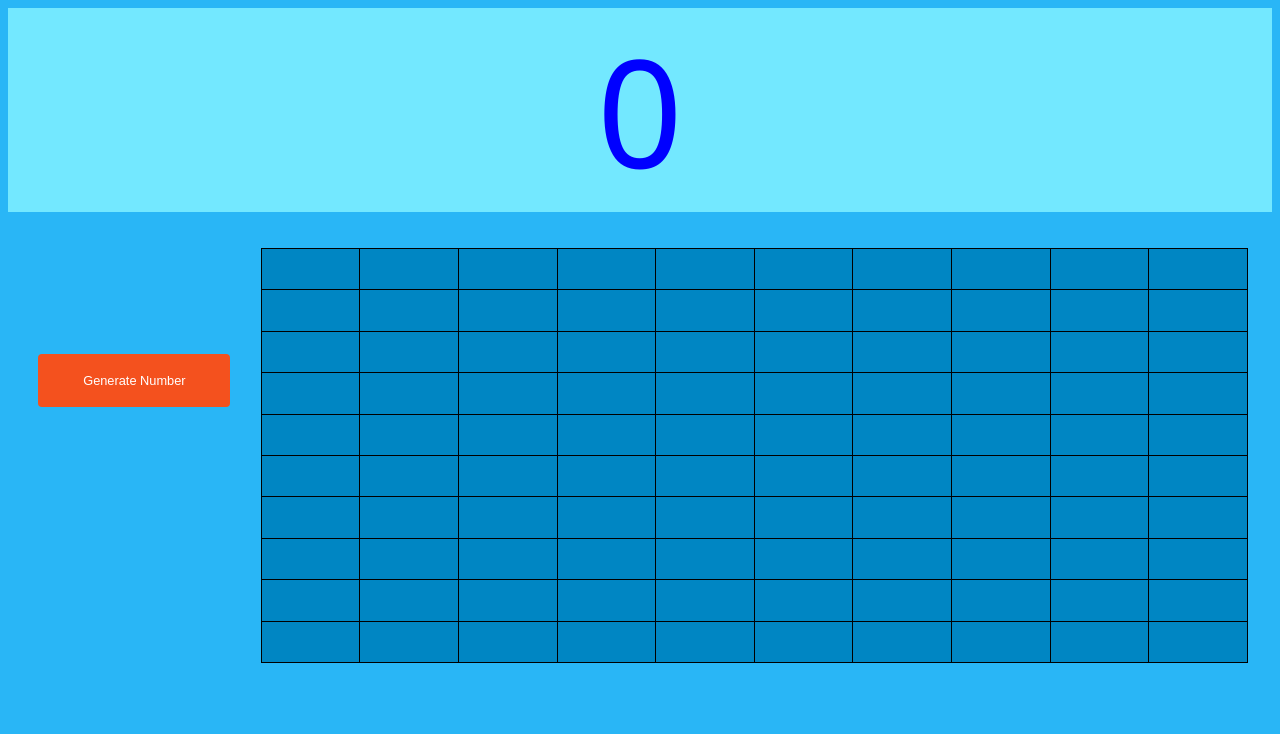
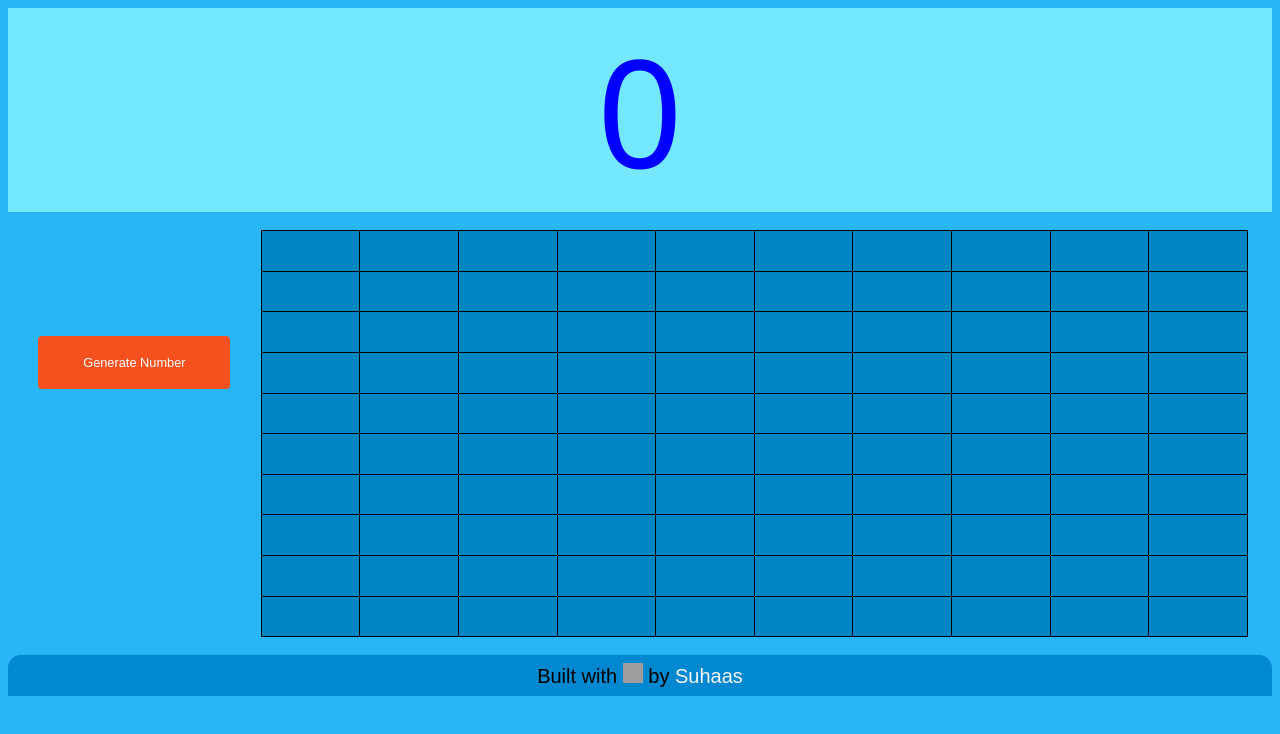
Before and after one commit to iam-v0id/beingzero-web-learn, a website: page static/html/tambola.html in a window 1280 px wide. Drawn offline with Linux system fonts and the light colour scheme; grey boxes are pictures that could not be loaded.

Commit message:
Added Footer

```diff
--- a/static/css/tambola.css
+++ b/static/css/tambola.css
@@ -11,7 +11,7 @@ td{
     font-weight:bold;
     text-align: center;
     width:7vw;
-    height:3vw;
+    height:2.941vw;
 }
 
 .display{
@@ -51,6 +51,8 @@ td{
 
 body{
     background-color: #29b6f6;
+    padding: 0;
+    margin-bottom: 0;
 }
 .button {
     display: inline-block;
@@ -69,3 +71,33 @@ body{
 .button:hover{
     background-color:#ff7543;
 }
+html::-webkit-scrollbar {
+    width: 1vw;
+    height: 2vw;
+}
+
+html::-webkit-scrollbar-track {
+  background-color: whitesmoke;
+}
+
+html::-webkit-scrollbar-thumb {
+  background: #0086c3;
+  border-radius: 25px;
+}
+
+.footer{
+    text-align: center;
+    font-family:sans-serif ;
+    font-size:20px;
+    border-top-left-radius: 1vw;
+    border-top-right-radius: 1vw;
+    background-color: #0288d1;
+    padding:8px;
+    color: lightbrown;
+}
+a{
+    text-decoration: none;
+}
+a:link, a:visited,a:hover,a:active{
+    color: whitesmoke;
+  }
--- a/static/html/tambola.html
+++ b/static/html/tambola.html
@@ -15,7 +15,7 @@
             <span id="display" class="display">0</span>
         </div>
 
-        <br><br>
+        <br>
         <div class="flex">
             <div class="width">
                 <!-- <div class="prev-label">Previous Number</div> -->
@@ -150,6 +150,11 @@
             </div>
         </div>
     </div>
+    <br>
+    <footer class="footer">
+        Built with <img src="https://pngimg.com/uploads/love/love_PNG85.png" width="20" height="20"> by <a
+            href="https://github.com/iam-v0id">Suhaas</a>
+    </footer>
     <script src="/js/tambola.js"></script>
 </body>
 
```
Also changed, not shown: static/img/love.png (added).
